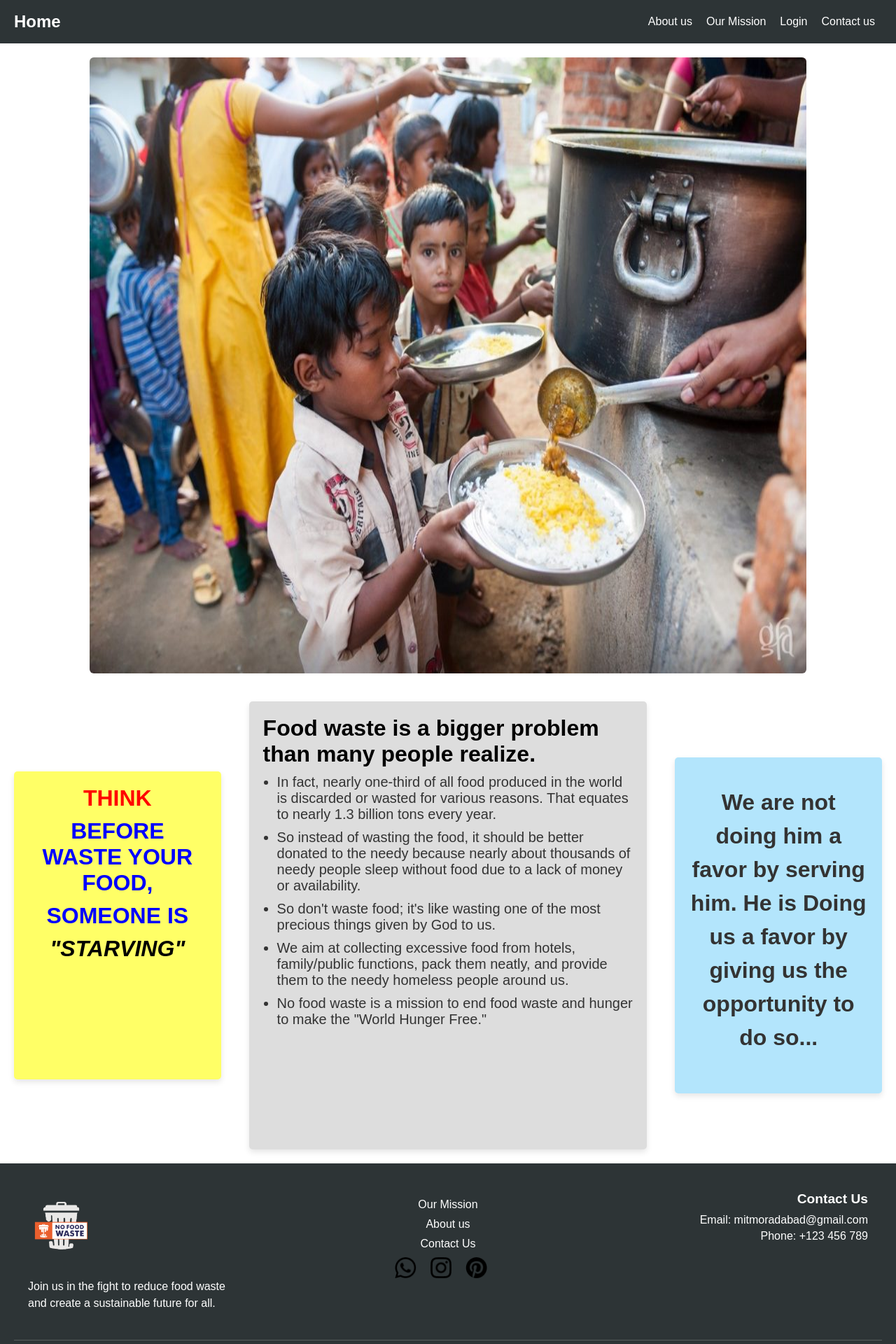
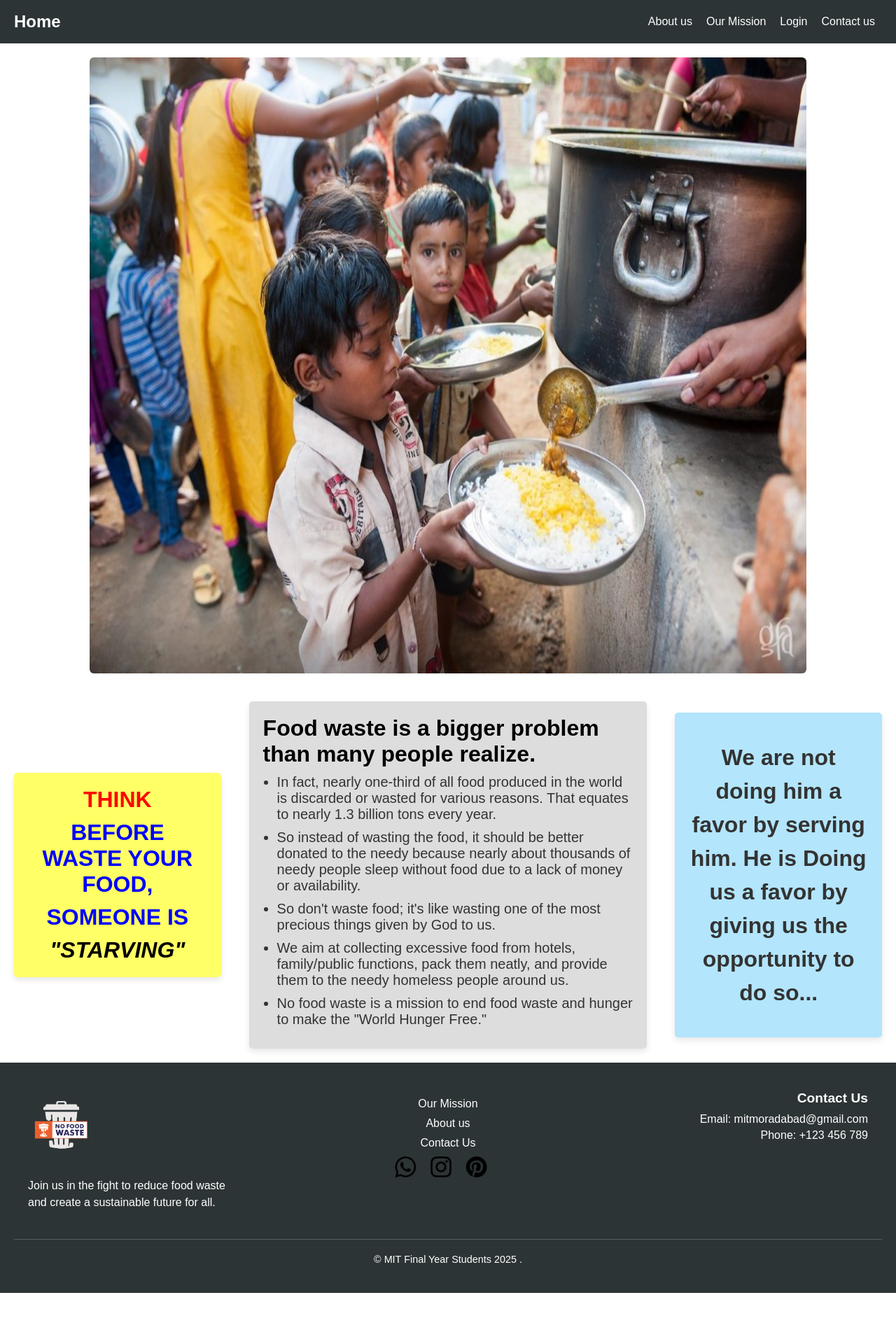
Before and after one commit to sohilraza01/admin, a React (Create React App) app: page / in a window 1280 px wide. Shown: the top 1920 px of the page at 70% size. After the commit the page ends 1847 px from the top, so only its background shows below. Built offline with nearby package versions, Linux system fonts and the light colour scheme.

Commit message:
new changes in css

```diff
--- a/src/Components/Home/Content.css
+++ b/src/Components/Home/Content.css
@@ -10,7 +10,6 @@
 
   .side-left {
     width: 50%;
-    height: 55vh;
     background-color: #ffff66;
     padding: 20px;
     text-align: center;
@@ -46,9 +45,8 @@
     border-radius: 5px;
     font-family: 'Arial', sans-serif;
     margin: 0 40px;
-    height: 80vh;
+  }
 
-  }
 
   .middle p {
     font-size: 2rem;
@@ -69,7 +67,6 @@
 
   .right-side {
     width: 50%;
-    height: 60vh;
     background-color: #b3e5fc;
     padding: 20px;
     text-align: center;
```
